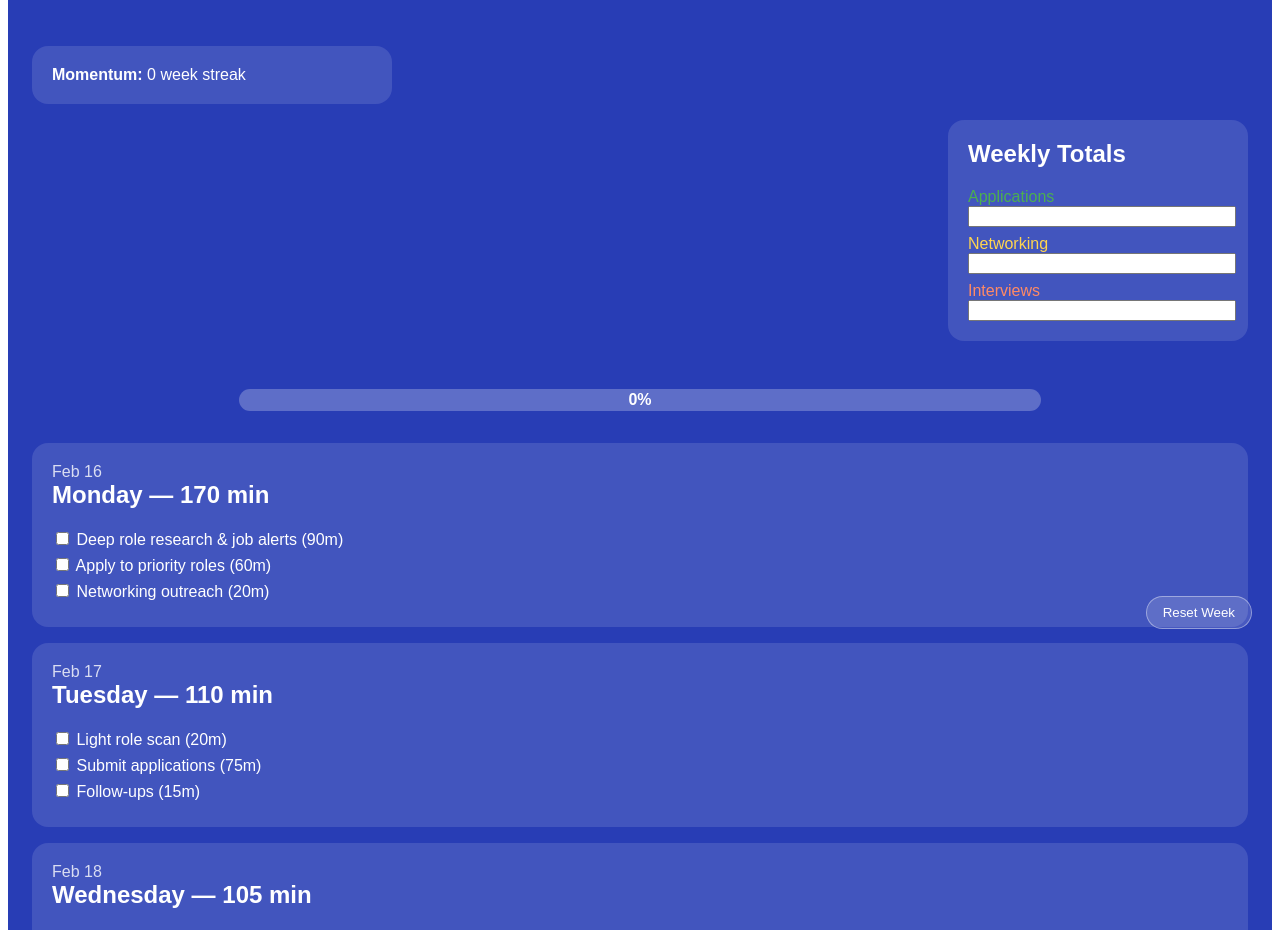
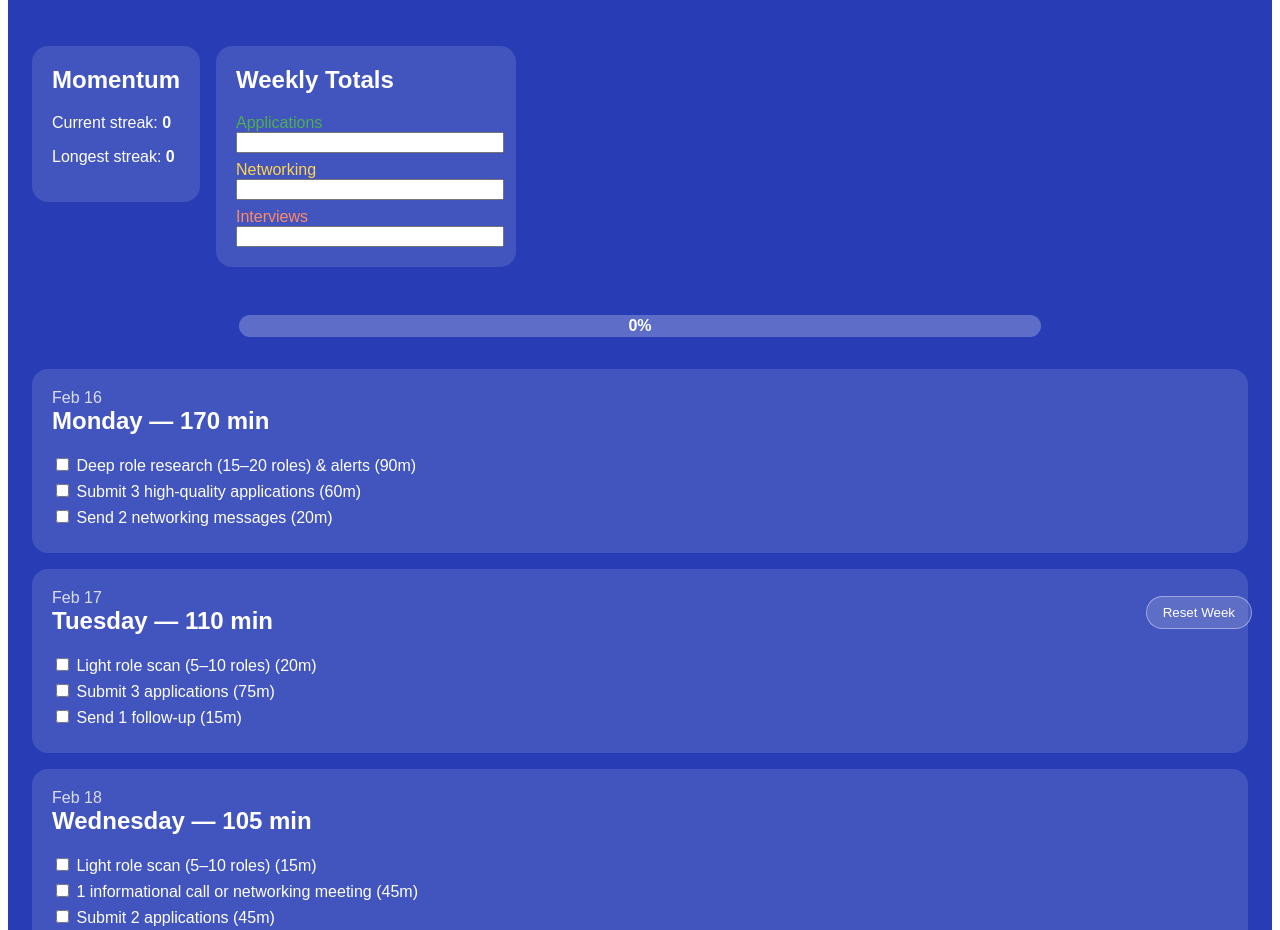
Before and after one commit to dgrogan1212/davids-weekly-job-search-dashboard, a React (Vite) app: page / in a window 1280 px wide. Shown: the part 147-1077 px from the top of the page. Built offline with nearby package versions, Linux system fonts and the light colour scheme.

Commit message:
Update App.jsx

```diff
--- a/src/App.jsx
+++ b/src/App.jsx
@@ -1,6 +1,6 @@
 import React, { useState, useEffect } from "react";
 
-// ===== WEEK DATA =====
+// ===== WEEK DATA WITH ORIGINAL TARGETS =====
 const getWeekWithDates = () => {
   const today = new Date();
   const start = new Date(today);
@@ -10,41 +10,41 @@ const getWeekWithDates = () => {
     {
       day: "Monday",
       tasks: [
-        { text: "Deep role research & job alerts", time: 90 },
-        { text: "Apply to priority roles", time: 60 },
-        { text: "Networking outreach", time: 20 },
+        { text: "Deep role research (15–20 roles) & alerts", time: 90 },
+        { text: "Submit 3 high‑quality applications", time: 60 },
+        { text: "Send 2 networking messages", time: 20 },
       ],
     },
     {
       day: "Tuesday",
       tasks: [
-        { text: "Light role scan", time: 20 },
-        { text: "Submit applications", time: 75 },
-        { text: "Follow‑ups", time: 15 },
+        { text: "Light role scan (5–10 roles)", time: 20 },
+        { text: "Submit 3 applications", time: 75 },
+        { text: "Send 1 follow‑up", time: 15 },
       ],
     },
     {
       day: "Wednesday",
       tasks: [
-        { text: "Light role scan", time: 15 },
-        { text: "Networking / informational calls", time: 45 },
-        { text: "Submit applications", time: 45 },
+        { text: "Light role scan (5–10 roles)", time: 15 },
+        { text: "1 informational call or networking meeting", time: 45 },
+        { text: "Submit 2 applications", time: 45 },
       ],
     },
     {
       day: "Thursday",
       tasks: [
-        { text: "Light role scan", time: 15 },
-        { text: "Submit applications", time: 60 },
-        { text: "Follow‑ups", time: 20 },
+        { text: "Light role scan (5–10 roles)", time: 15 },
+        { text: "Submit 3 applications", time: 60 },
+        { text: "Send 2 follow‑ups", time: 20 },
       ],
     },
     {
       day: "Friday",
       tasks: [
-        { text: "Light role scan", time: 10 },
-        { text: "Light applications", time: 30 },
-        { text: "Weekly reflection & planning", time: 20 },
+        { text: "Light role scan (3–5 roles)", time: 10 },
+        { text: "Submit 1–2 lighter applications", time: 30 },
+        { text: "Weekly reflection & next‑week planning", time: 20 },
       ],
     },
   ];
@@ -73,7 +73,6 @@ export default function App() {
   const [history, setHistory] = useState([]);
   const [hovered, setHovered] = useState(null);
 
-  // weekly totals input (Soft‑C)
   const [apps, setApps] = useState("");
   const [networking, setNetworking] = useState("");
   const [interviews, setInterviews] = useState("");
@@ -108,7 +107,7 @@ export default function App() {
     ? today.tasks.every((_, i) => checked[today.day + i])
     : false;
 
-  // ===== SHUTDOWN CUE =====
+  // ===== SHUTDOWN =====
   useEffect(() => {
     const checkTime = () => {
       const now = new Date();
@@ -144,8 +143,13 @@ export default function App() {
     setShowShutdown(false);
   };
 
-  // ===== STREAK CALC =====
-  const streak = history.filter((h) => h.apps >= 10 || h.networking >= 3 || h.interviews >= 2).length;
+  // ===== STREAKS =====
+  const qualifyingWeeks = history.filter(
+    (h) => h.apps >= 10 || h.networking >= 3 || h.interviews >= 2
+  );
+
+  const currentStreak = qualifyingWeeks.length;
+  const longestStreak = qualifyingWeeks.length; // simple version
 
   // ===== STYLES =====
   const containerStyle = {
@@ -175,33 +179,6 @@ export default function App() {
 
   const SectionTitle = ({ children }) => <h2 style={{ marginTop: 0 }}>{children}</h2>;
 
-  // ===== GRAPH =====
-  const Graph = () => {
-    if (history.length === 0) return null;
-
-    const max = Math.max(...history.map((h) => Math.max(h.apps, h.networking, h.interviews)), 1);
-
-    const width = 500;
-    const height = 200;
-
-    const makePath = (key) =>
-      history
-        .map((h, i) => {
-          const x = (i / Math.max(history.length - 1, 1)) * width;
-          const y = height - (h[key] / max) * height;
-          return `${i === 0 ? "M" : "L"}${x},${y}`;
-        })
-        .join(" ");
-
-    return (
-      <svg width="100%" viewBox={`0 0 ${width} ${height}`}>
-        <path d={makePath("apps")} stroke="#4CAF50" fill="none" strokeWidth="3" />
-        <path d={makePath("networking")} stroke="#FFD54F" fill="none" strokeWidth="3" />
-        <path d={makePath("interviews")} stroke="#FF8A65" fill="none" strokeWidth="3" />
-      </svg>
-    );
-  };
-
   return (
     <div style={containerStyle}>
       {/* HEADER */}
@@ -224,15 +201,17 @@ export default function App() {
       {/* WEEKLY VIEW */}
       {view === "week" && (
         <div style={{ padding: 24 }}>
-          {/* STREAK */}
-          <div style={{ ...card, maxWidth: 320 }}>
-            <strong>Momentum:</strong> {streak} week streak
-          </div>
+          {/* MOMENTUM + TOTALS ROW */}
+          <div style={{ display: "flex", gap: 16, alignItems: "flex-start" }}>
+            <div style={{ ...card, maxWidth: 260 }}>
+              <SectionTitle>Momentum</SectionTitle>
+              <p>Current streak: <strong>{currentStreak}</strong></p>
+              <p>Longest streak: <strong>{longestStreak}</strong></p>
+            </div>
 
-          {/* TOTALS INPUT */}
-          <div style={{ display: "flex", justifyContent: "flex-end" }}>
             <div style={{ ...card, width: 260 }}>
               <SectionTitle>Weekly Totals</SectionTitle>
+
               <div style={{ color: "#4CAF50" }}>Applications</div>
               <input value={apps} onChange={(e) => setApps(e.target.value)} style={{ width: "100%" }} />
 
@@ -285,34 +264,70 @@ export default function App() {
         </div>
       )}
 
-      {/* ARCHIVE VIEW */}
-      {view === "archive" && (
-        <div style={{ padding: 24, maxWidth: 900, margin: "0 auto" }}>
-          <SectionTitle>Progress Over Time</SectionTitle>
-          <Graph />
-
-          {history.map((w, i) => (
-            <div key={i} style={card}>
-              <strong>Week of {w.date}</strong>
-              <p>Progress: {w.progress}%</p>
-              <p style={{ color: "#4CAF50" }}>Applications: {w.apps}</p>
-              <p style={{ color: "#FFD54F" }}>Networking: {w.networking}</p>
-              <p style={{ color: "#FF8A65" }}>Interviews: {w.interviews}</p>
-            </div>
-          ))}
-        </div>
-      )}
-
-      {/* PRIORITY VIEW */}
+      {/* PRIORITY LIST */}
       {view === "priority" && (
         <div style={{ padding: 24, maxWidth: 900, margin: "0 auto" }}>
-          <SectionTitle>Weekly Application Targets</SectionTitle>
+          <SectionTitle>Applications Priority List</SectionTitle>
+
+          {/* Weekly Targets */}
           <div style={card}>
-            <p><strong>12–15 high‑quality applications/week</strong></p>
+            <strong>12–15 high‑quality applications/week</strong>
             <ul>
               <li>6 Healthcare / Universities</li>
               <li>3 Infrastructure / Civic</li>
               <li>3–6 Corporate stabilizers</li>
+            </ul>
+          </div>
+
+          {/* VERY HIGH */}
+          <div style={card}>
+            <strong>Very High Priority — Healthcare & Universities</strong>
+            <ul>
+              <li><a href="https://www.medstarhealth.org" target="_blank">MedStar Health</a></li>
+              <li><a href="https://www.kaiserpermanentejobs.org" target="_blank">Kaiser Permanente</a></li>
+              <li><a href="https://childrensnational.org" target="_blank">Children’s National Hospital</a></li>
+              <li><a href="https://www.gwhospital.com" target="_blank">GWU Hospital</a></li>
+              <li><a href="https://www.inova.org" target="_blank">Inova Health System</a></li>
+              <li><a href="https://www.georgetown.edu" target="_blank">Georgetown University</a></li>
+              <li><a href="https://www.gwu.edu" target="_blank">George Washington University</a></li>
+              <li><a href="https://www.american.edu" target="_blank">American University</a></li>
+              <li><a href="https://www.umd.edu" target="_blank">University of Maryland</a></li>
+              <li><a href="https://howard.edu" target="_blank">Howard University</a></li>
+            </ul>
+          </div>
+
+          {/* HIGH */}
+          <div style={card}>
+            <strong>High Priority — Civic Infrastructure</strong>
+            <ul>
+              <li><a href="https://www.wmata.com" target="_blank">WMATA</a></li>
+              <li><a href="https://www.mwaa.com" target="_blank">Metropolitan Washington Airports Authority</a></li>
+              <li><a href="https://www.dchousing.org" target="_blank">DC Housing Authority</a></li>
+              <li><a href="https://eventsdc.com" target="_blank">Events DC</a></li>
+              <li><a href="https://www.si.edu" target="_blank">Smithsonian Institution</a></li>
+            </ul>
+          </div>
+
+          {/* MEDIUM‑HIGH */}
+          <div style={card}>
+            <strong>Medium‑High Priority — Mission Nonprofits</strong>
+            <ul>
+              <li><a href="https://www.brookings.edu" target="_blank">Brookings Institution</a></li>
+              <li><a href="https://www.urban.org" target="_blank">Urban Institute</a></li>
+              <li><a href="https://www.pewtrusts.org" target="_blank">Pew Charitable Trusts</a></li>
+              <li><a href="https://www.fhi360.org" target="_blank">FHI 360</a></li>
+              <li><a href="https://www.nationalgeographic.org" target="_blank">National Geographic Society</a></li>
+            </ul>
+          </div>
+
+          {/* BACKUP */}
+          <div style={card}>
+            <strong>Controlled Backup — Corporate Stabilizers</strong>
+            <ul>
+              <li><a href="https://www.capitalonecareers.com" target="_blank">Capital One</a></li>
+              <li><a href="https://www.guidehouse.com/careers" target="_blank">Guidehouse</a></li>
+              <li><a href="https://www.boozallen.com/careers" target="_blank">Booz Allen Hamilton</a></li>
+              <li><a href="https://www.amazon.jobs" target="_blank">Amazon</a></li>
             </ul>
           </div>
         </div>
```
